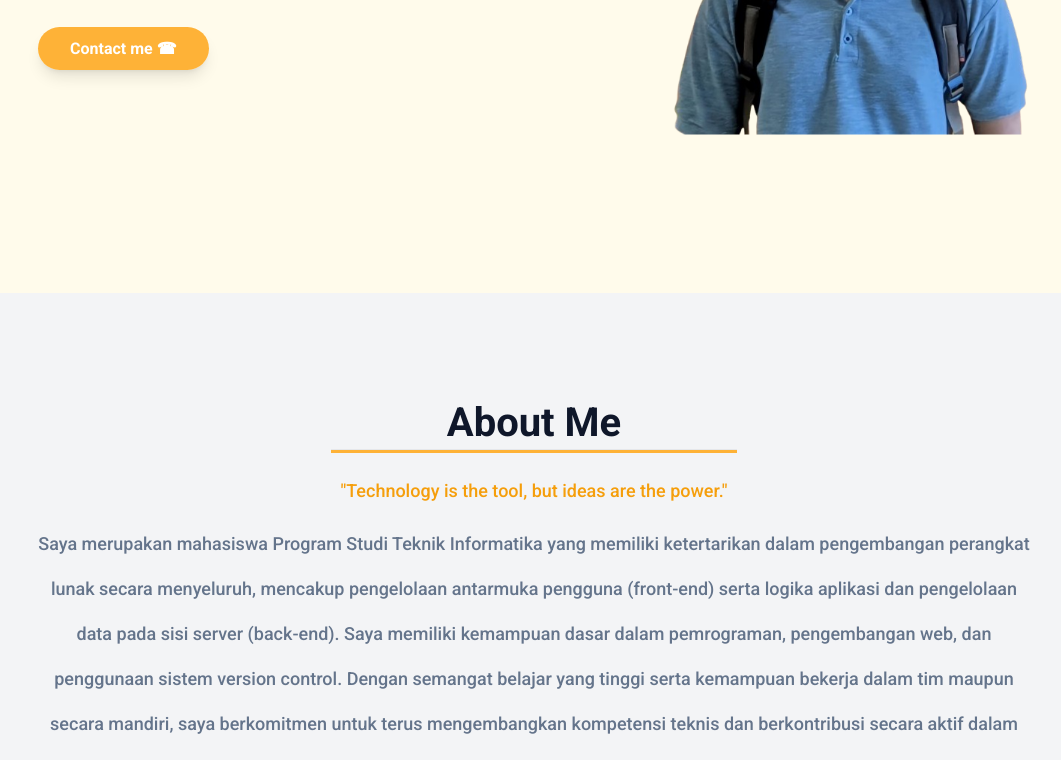
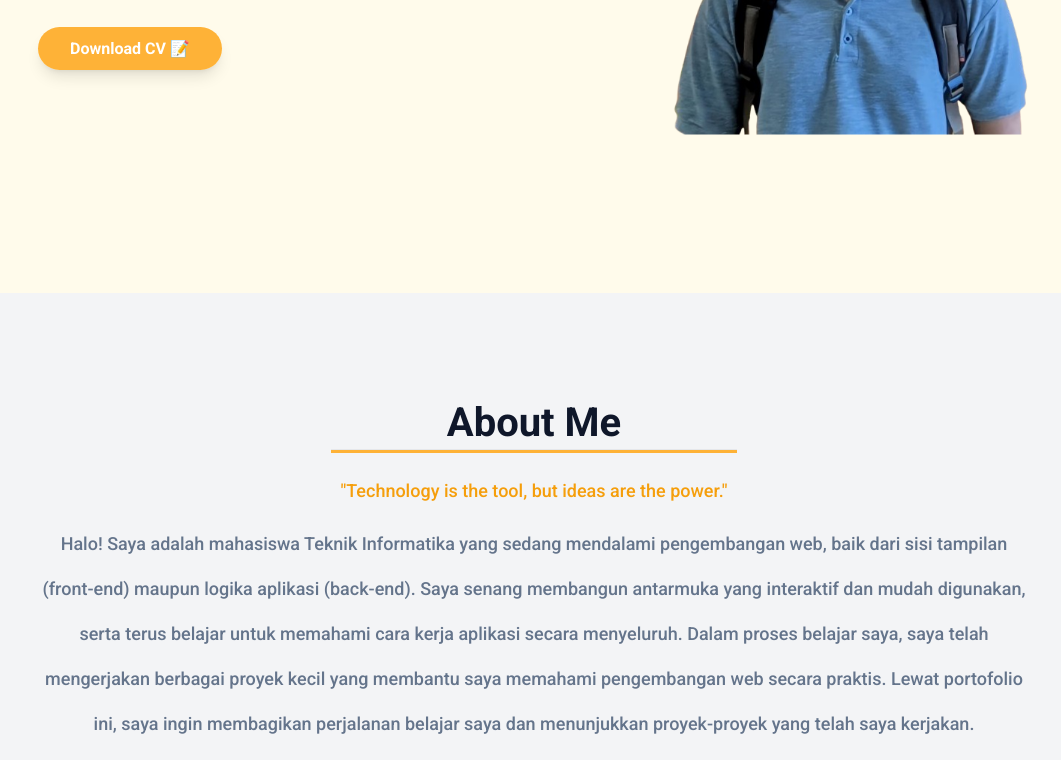
Before and after one commit to hisyamsz/hisyamsz, a website: page index.html in a window 1280 px wide. Shown: the part 415-1175 px from the top of the page, without its empty margins (106-1167 px from the left). Drawn offline with Linux system fonts and the light colour scheme.

Commit message:
update about me section and change contact link to CV download

```diff
--- a/index.html
+++ b/index.html
@@ -72,9 +72,10 @@
               <span class="font-bold text-primary">Graduate Candidate</span>
             </p>
             <a
-              href="#"
+              href="https://drive.google.com/file/d/1erDYtv-i3vvNpZ_HureSBqvOdM3J1pFz/view?usp=sharing"
+              target="_blank"
               class="px-8 py-3 text-base font-semibold text-white transition duration-300 ease-in-out rounded-full shadow-lg bg-primary hover:opacity-90"
-              >Contact me ☎</a
+              >Download CV 📝</a
             >
           </div>
           <div class="self-end w-full px-4 md:w-1/2">
@@ -105,11 +106,11 @@
         <div class="max-w-5xl px-4 mx-auto mb-8 font-medium text-center">
           <p class="mb-4 font-medium text-justify text-amber-500 lg:text-lg md:text-center">"Technology is the tool, but ideas are the power."</p>
           <p class="leading-loose text-secondary text-justify md:text-center lg:text-lg lg:leading-[2.5]">
-            Saya merupakan mahasiswa Program Studi Teknik Informatika yang memiliki ketertarikan dalam pengembangan perangkat lunak secara menyeluruh,
-            mencakup pengelolaan antarmuka pengguna (front-end) serta logika aplikasi dan pengelolaan data pada sisi server (back-end). Saya memiliki
-            kemampuan dasar dalam pemrograman, pengembangan web, dan penggunaan sistem version control. Dengan semangat belajar yang tinggi serta
-            kemampuan bekerja dalam tim maupun secara mandiri, saya berkomitmen untuk terus mengembangkan kompetensi teknis dan berkontribusi secara
-            aktif dalam proyek pengembangan aplikasi berbasis web.
+            Halo! Saya adalah mahasiswa Teknik Informatika yang sedang mendalami pengembangan web, baik dari sisi tampilan (front-end) maupun logika
+            aplikasi (back-end). Saya senang membangun antarmuka yang interaktif dan mudah digunakan, serta terus belajar untuk memahami cara kerja
+            aplikasi secara menyeluruh. Dalam proses belajar saya, saya telah mengerjakan berbagai proyek kecil yang membantu saya memahami
+            pengembangan web secara praktis. Lewat portofolio ini, saya ingin membagikan perjalanan belajar saya dan menunjukkan proyek-proyek yang
+            telah saya kerjakan.
           </p>
         </div>
         <div class="flex items-center justify-center px-2">
@@ -185,7 +186,7 @@
     <section id="portfolio" class="pb-24 bg-gray-200 pt-28">
       <div class="container">
         <div class="w-full px-4">
-          <div class="max-w-xl mx-auto text-center mb-8">
+          <div class="max-w-xl mx-auto mb-8 text-center">
             <h1 class="font-bold text-3xl text-dark mb-2 lg:text-[2.5rem]">Portfolio</h1>
             <hr class="w-1/3 h-1 mx-auto mb-8 fill-current bg-primary text-dark" />
             <h4 class="mb-4 text-xl font-semibold">Project Terbaru</h4>
```
